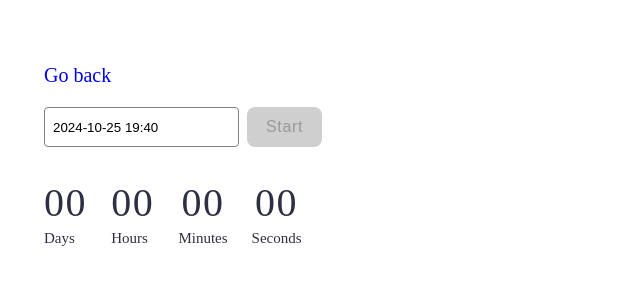
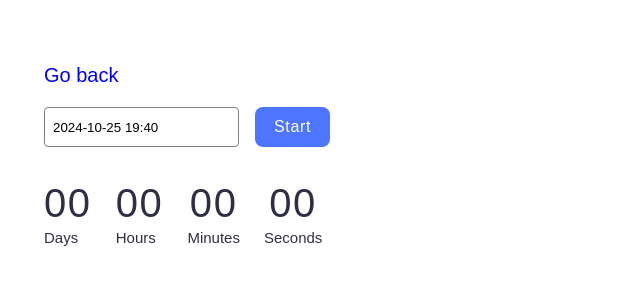
Before and after one commit to Viktor-Baratej/goit-js-hw-10, a plain HTML site: page 1-timer.html in a window 1280 px wide. Shown: the whole page, without its empty margins (0-640 px from the left). Drawn offline with Linux system fonts and the light colour scheme.

Commit message:
Deploying to gh-pages from @ Viktor-Baratej/goit-js-hw-10@74994ab778064e0529b99a46eb45512e5b4ed6d9 🚀

```diff
--- a/1-timer.html
+++ b/1-timer.html
@@ -9,7 +9,7 @@
     <link rel="modulepreload" crossorigin href="/goit-js-hw-10/assets/modulepreload-polyfill-B5Qt9EMX.js">
     <link rel="modulepreload" crossorigin href="/goit-js-hw-10/assets/vendor-BbbuE1sJ.js">
     <link rel="stylesheet" crossorigin href="/goit-js-hw-10/assets/vendor-CZjNVMTf.css">
-    <link rel="stylesheet" crossorigin href="/goit-js-hw-10/assets/1-timer-COtysGNX.css">
+    <link rel="stylesheet" crossorigin href="/goit-js-hw-10/assets/1-timer-CMj2xi5N.css">
     <link rel="stylesheet" crossorigin href="/goit-js-hw-10/assets/styles-CjlW6RrU.css">
   </head>
   <body>
@@ -17,7 +17,7 @@
       <p><a href="./index.html">Go back</a></p>
       <div class="wrapp">
         <input type="text" id="datetime-picker" />
-        <button type="button" data-start class="btn-start">Start</button>
+        <button type="button" data-start>Start</button>
       </div>
       <div class="timer">
         <div class="field">
--- /dev/null
+++ b/assets/1-timer-CMj2xi5N.css
@@ -0,0 +1 @@
+*{box-sizing:border-box;font-family:Montserrat,sans-serif}body{padding:36px}input{border:1px solid #808080;border-radius:4px;max-width:272px;padding:8px}input:hover{border:1px solid #000}button[data-start]{border:none;border-radius:8px;padding:8px 16px;width:75px;height:40px;background-color:#4e75ff;font-weight:500;font-size:16px;line-height:1.5;letter-spacing:.04em;color:#fff;margin-left:8px}button[data-start]:hover{cursor:pointer;background-color:#6c8cff}button[data-start]:disabled{cursor:pointer;background-color:#cfcfcf;color:#989898}.wrapp{display:flex;gap:8px;margin-bottom:32px}.timer{display:flex;gap:24px}.field{display:flex;flex-direction:column}.value{font-size:40px;line-height:1.2;letter-spacing:.04em;color:#2e2f42;width:100%;text-align:center}.label{font-size:16px;line-height:1.5;color:#2e2f42;font-size:15px}
--- a/assets/1-timer-COtysGNX.css
+++ /dev/null
@@ -1 +0,0 @@
-body{padding:36px}input{border:1px solid #808080;border-radius:4px;max-width:272px;padding:8px}input:hover{border:1px solid #000}button{border:none;border-radius:8px;padding:8px 16px;width:75px;height:40px;background:#cfcfcf}.btn-start{font-weight:500;font-size:16px;line-height:1.5;letter-spacing:.04em;color:#989898}.btn-start:hover{color:#fff;background:#6c8cff;cursor:pointer}.wrapp{display:flex;gap:8px;margin-bottom:32px}.timer{display:flex;gap:24px}.field{display:flex;flex-direction:column}.value{font-size:40px;line-height:1.2;letter-spacing:.04em;color:#2e2f42;width:100%;text-align:center}.label{font-size:16px;line-height:1.5;color:#2e2f42;font-size:15px}
```
